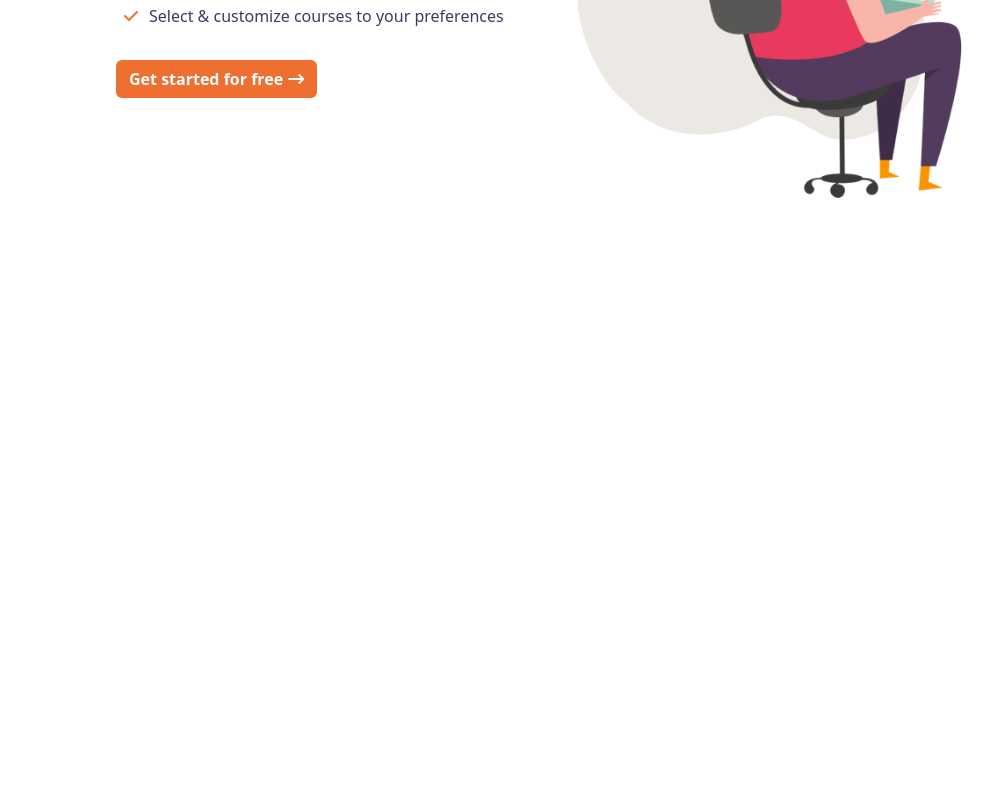
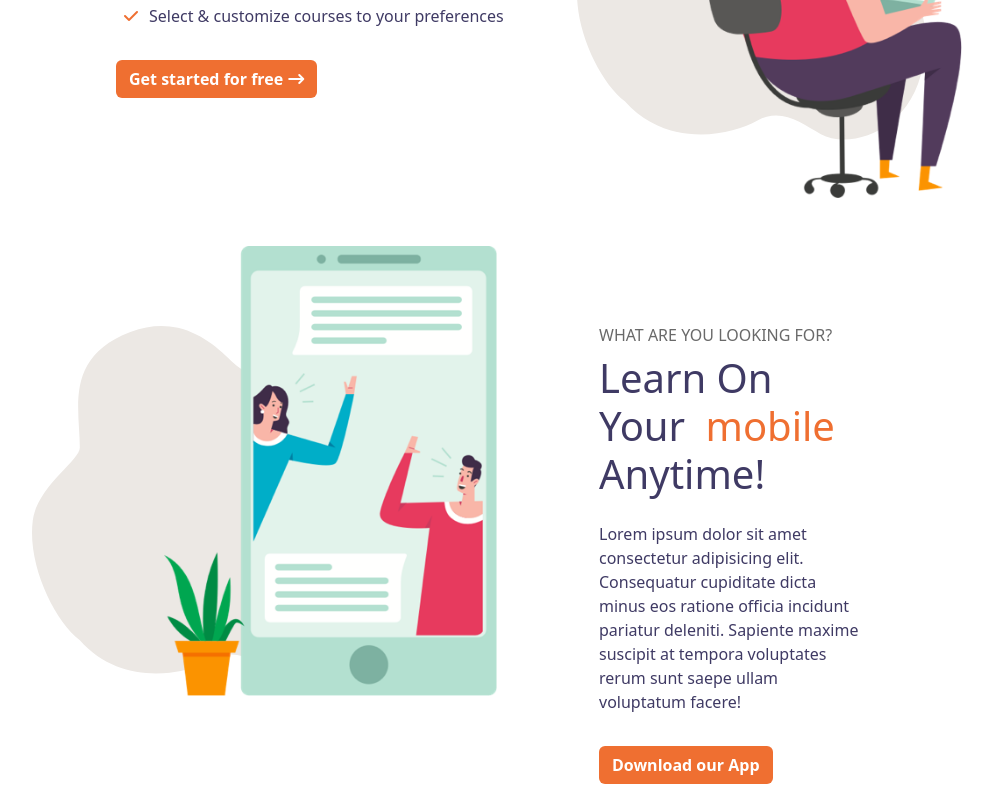
Before and after one commit to VincenzoDiMasi/proj-html-vuejs, a Vue app: page / in a window 1280 px wide. Shown: the part 3552-4352 px from the top of the page, without its empty margins (86-1079 px from the left). Before the commit the page ends 3750 px from the top, so only its background shows below. Built offline with nearby package versions, Linux system fonts and the light colour scheme.

Commit message:
Add where-learn section

```diff
--- a/src/components/AppMain.vue
+++ b/src/components/AppMain.vue
@@ -231,12 +231,36 @@ export default {
 
         </div>
         <div class="col ms-5 underlay">
-          <!-- <img class="underlay" src="../assets/img/underlay-shape-lilla.svg" alt=""> -->
+
           <img src="../assets/img/home-5-image-01.png" alt="">
 
         </div>
 
       </div>
+    </section>
+    <section id="where-learn" class="mt-5 container">
+      <div class="row">
+        <div class="col ms-5 underlay">
+
+          <img src="../assets/img/home-5-image-02.png" alt="">
+
+        </div>
+        <div class="col-5 w-25">
+          <h6 class="grey-title">WHAT ARE YOU LOOKING FOR?</h6>
+          <div>
+            <h1>Learn On Your <span class="highlighted">mobile</span> Anytime!</h1>
+            <p class="mt-4">Lorem ipsum dolor sit amet consectetur adipisicing elit. Consequatur cupiditate dicta minus eos ratione officia incidunt pariatur deleniti. Sapiente maxime suscipit at tempora voluptates rerum sunt saepe ullam voluptatum facere!</p>
+            <a href="#" class="btn btn-green fw-bold my-3">Download our App</a>
+          </div>
+        </div>
+
+      </div>
+
+
+    </section>
+
+    <section>
+
     </section>
   </main>
 </template>
@@ -376,6 +400,35 @@ export default {
 }
 }
 
+#where-learn {
+  .underlay {
+    background-image: url('../assets/img/underlay-shape-grey.svg');
+    background-repeat: no-repeat;
+    background-position: 0% 40%;
+    background-size: 350px;
+    margin-right: -585px;
+
+    img {
+    margin-left: 120px;
+    height: 450px;
+  }
+}
+
+.grey-title {
+  margin-top: 80px;
+}
+
+}
+.btn-green{
+    background-color: $brandColor;
+    color: white;
+
+    .txt-wht {
+      color: $bgMainColor;
+      margin-left: 5px;
+    }
+}
+
 
 
 
```
